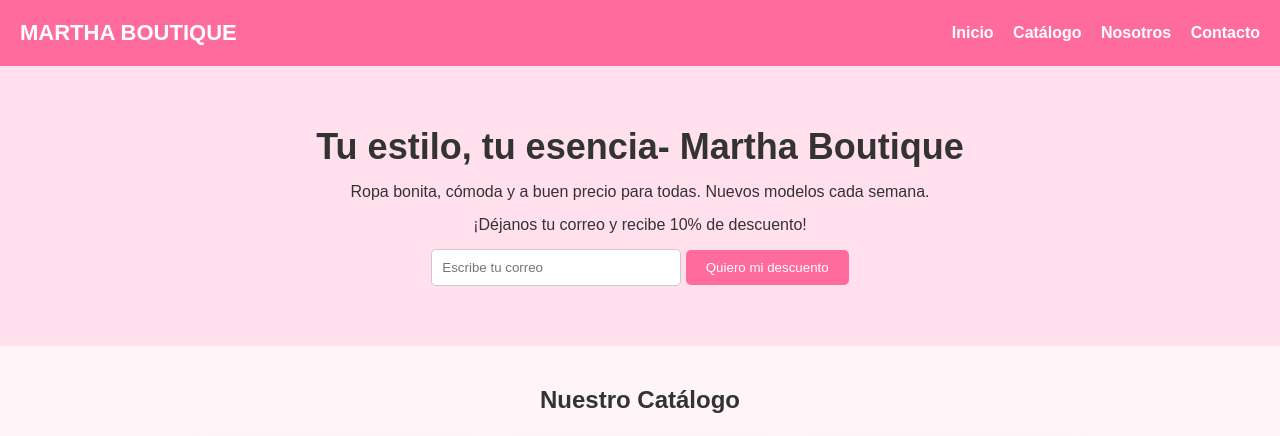
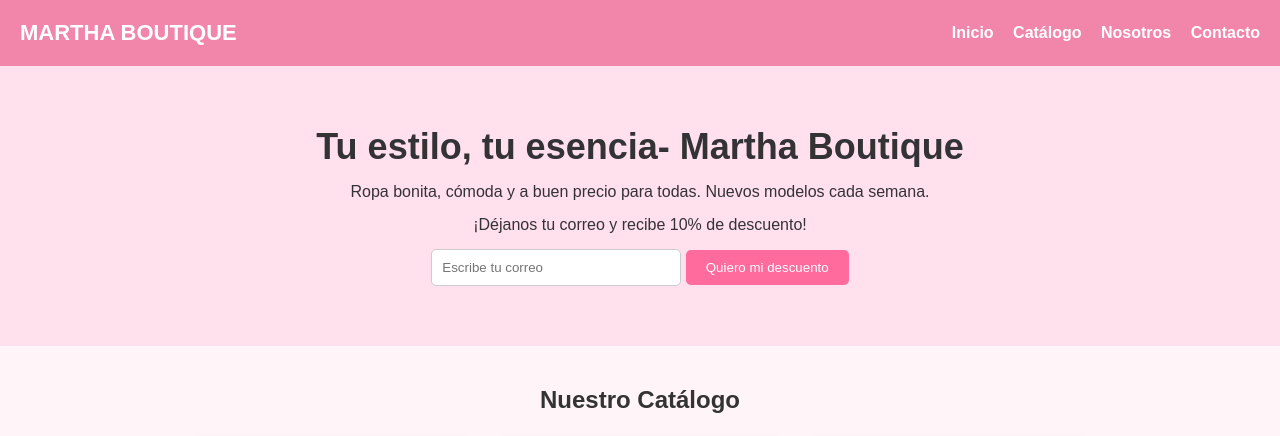
Before and after one commit to martacruz031825-blip/Martha-Boutique, a plain HTML site: page Proyecto Final/index.html in a window 1280 px wide. Shown: the top 436 px of the page. Drawn offline with Linux system fonts and the light colour scheme.

Commit message:
Agrego mi estilo personal

```diff
--- a/Proyecto Final/styles.css
+++ b/Proyecto Final/styles.css
@@ -11,7 +11,7 @@ body {
 }
 
 header {
-    background-color: #ff6b9d;
+    background-color: #f186aa;
     color: white;
     padding: 20px;
     display: flex;
```
